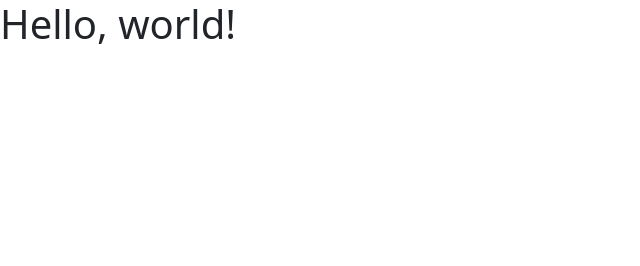
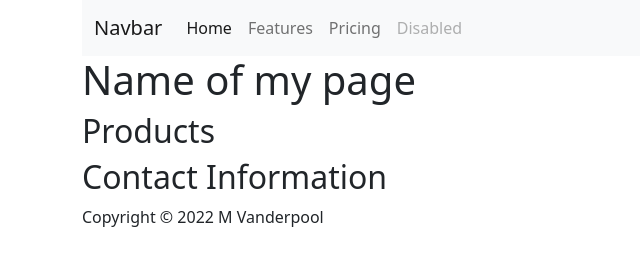
Before and after one commit to BigBroCB/final-project-mobile, a plain HTML site: page index.html in a window 1280 px wide. Shown: the whole page, without its empty margins (0-640 px from the left). Drawn offline with nearby package versions, Linux system fonts and the light colour scheme.

Commit message:
Started Nav and added Base Outline

```diff
--- a/index.html
+++ b/index.html
@@ -1,5 +1,6 @@
 <!doctype html>
 <html lang="en">
+  <link rel="stylesheet" href="CSS/style.css">
   <head>
     <!-- Required meta tags -->
     <meta charset="utf-8">
@@ -10,18 +11,60 @@
 
     <title>Hello, world!</title>
   </head>
-  <body>
-    <h1>Hello, world!</h1>
+  <body class="container">
+    <header>
+      <div class="Logo">
 
-    <!-- Optional JavaScript; choose one of the two! -->
+      </div>
 
-    <!-- Option 1: Bootstrap Bundle with Popper -->
+        <nav class="navbar navbar-expand-lg navbar-light bg-light">
+          <div class="container-fluid">
+            <a class="navbar-brand" href="#">Navbar</a>
+            <button class="navbar-toggler" type="button" data-bs-toggle="collapse" data-bs-target="#navbarNav" aria-controls="navbarNav" aria-expanded="false" aria-label="Toggle navigation">
+              <span class="navbar-toggler-icon"></span>
+            </button>
+            <div class="collapse navbar-collapse" id="navbarNav">
+              <ul class="navbar-nav">
+                <li class="nav-item">
+                  <a class="nav-link active" aria-current="page" href="#">Home</a>
+                </li>
+                <li class="nav-item">
+                  <a class="nav-link" href="#">Features</a>
+                </li>
+                <li class="nav-item">
+                  <a class="nav-link" href="#">Pricing</a>
+                </li>
+                <li class="nav-item">
+                  <a class="nav-link disabled">Disabled</a>
+                </li>
+              </ul>
+            </div>
+          </div>
+        </nav>
+
+    </header>
+
+    <!--Jump to section-->
+
+    <section id="hero-section">
+      <h1>Name of my page</h1>
+    </section>
+
+    <section id="Products">
+      <h2>Products</h2>
+    </section>
+
+    <section id="Contact">
+      <h2>Contact Information</h2>
+    </section>
+
+    <footer>
+      <p>Copyright &copy; 2022 M Vanderpool</p>
+    </footer>
+
+
+
+    <!-- JavaScript -->
     <script src="https://cdn.jsdelivr.net/npm/bootstrap@5.1.3/dist/js/bootstrap.bundle.min.js" integrity="sha384-ka7Sk0Gln4gmtz2MlQnikT1wXgYsOg+OMhuP+IlRH9sENBO0LRn5q+8nbTov4+1p" crossorigin="anonymous"></script>
-
-    <!-- Option 2: Separate Popper and Bootstrap JS -->
-    <!--
-    <script src="https://cdn.jsdelivr.net/npm/@popperjs/core@2.10.2/dist/umd/popper.min.js" integrity="sha384-7+zCNj/IqJ95wo16oMtfsKbZ9ccEh31eOz1HGyDuCQ6wgnyJNSYdrPa03rtR1zdB" crossorigin="anonymous"></script>
-    <script src="https://cdn.jsdelivr.net/npm/bootstrap@5.1.3/dist/js/bootstrap.min.js" integrity="sha384-QJHtvGhmr9XOIpI6YVutG+2QOK9T+ZnN4kzFN1RtK3zEFEIsxhlmWl5/YESvpZ13" crossorigin="anonymous"></script>
-    -->
   </body>
 </html>
```
